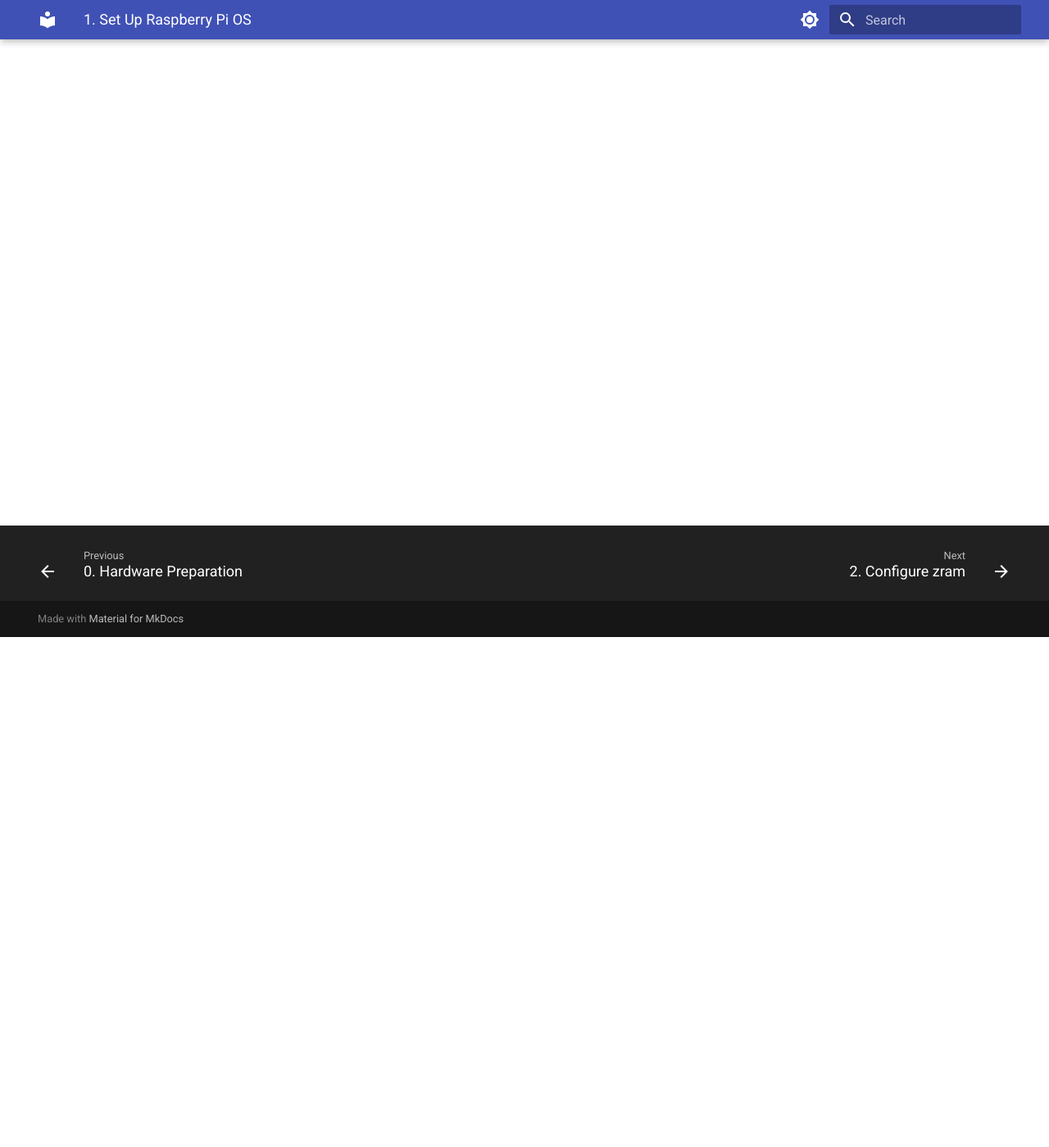
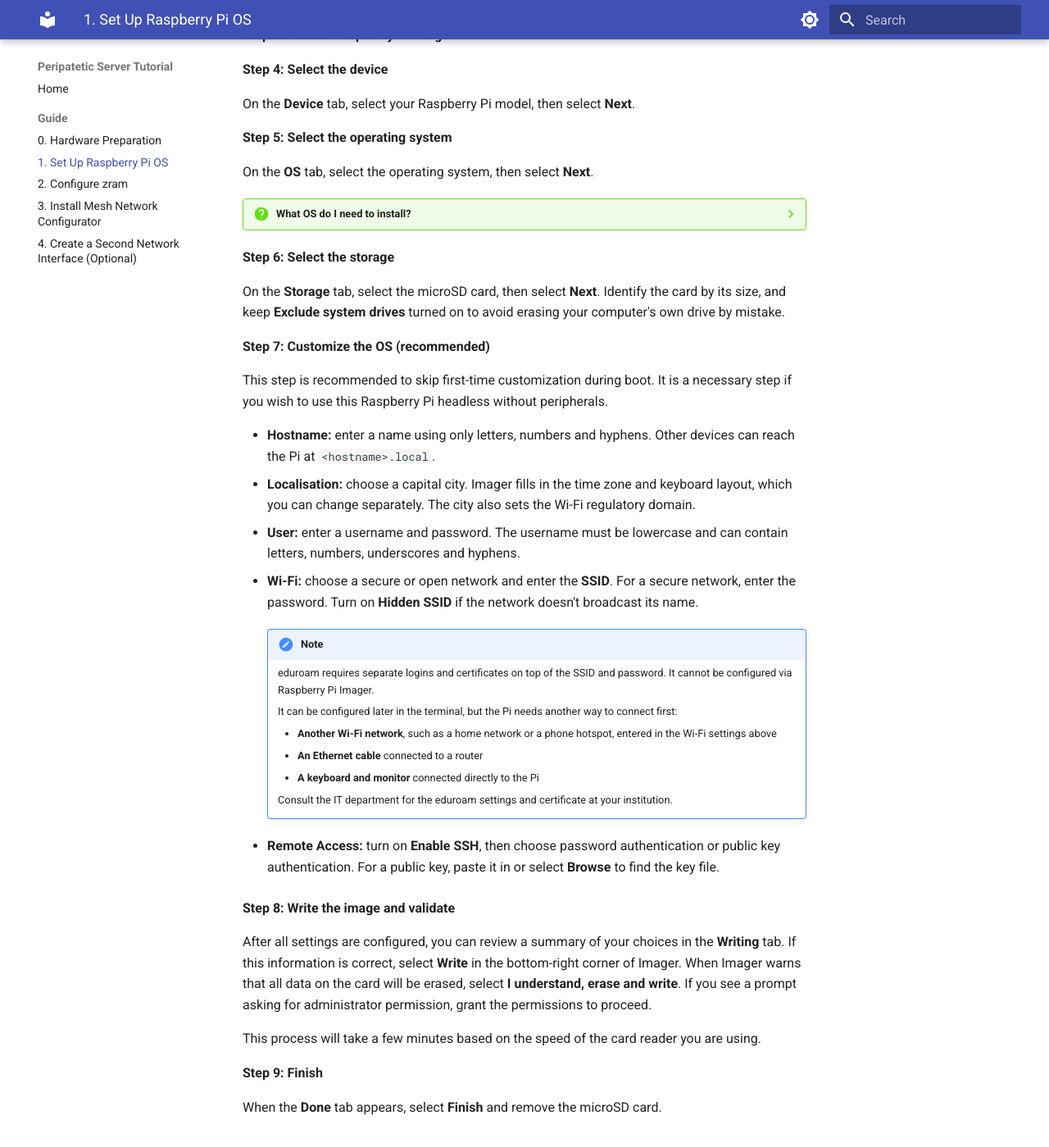
Before and after one commit to F1shcake-onegai/peripetatic_server_tutorial, an MkDocs documentation site: the page built from docs/guide/01-raspberry-pi-os.md, in a window 1280 px wide and 1400 px high, scrolled down 623 px. Shown: the whole window at 82% size. Built offline with MkDocs 1.6.1 and Material for MkDocs 9.7.7, drawn with Linux system fonts in a browser that asks for light colours; some of the changed text lies outside the part shown.

Commit message:
20260127+1 Using Raspberry Pi Imager

````diff
--- a/docs/guide/01-raspberry-pi-os.md
+++ b/docs/guide/01-raspberry-pi-os.md
@@ -2,6 +2,76 @@
 
 === "Using Raspberry Pi Imager"
 
+    **Step 1: Install Raspberry Pi Imager**
+
+    Download the installer for your computer's OS from <https://www.raspberrypi.com/software/>.
+
+    - **Windows:** run the downloaded `imager_*.exe` and follow the installer.
+    - **macOS:** open the downloaded `imager_*.dmg` and drag **Raspberry Pi Imager** into **Applications**.
+    - **Linux (x86_64):** make the downloaded AppImage executable, then run it in the terminal:
+
+        ```bash
+        chmod +x imager_*_amd64.AppImage
+        ./imager_*_amd64.AppImage
+        ```
+
+    **Step 2: Insert the microSD card**
+
+    Insert the microSD card into your computer's card slot, or into a USB card reader connected to the computer.
+
+    **Step 3: Launch Raspberry Pi Imager**
+
+    **Step 4: Select the device**
+
+    On the **Device** tab, select your Raspberry Pi model, then select **Next**.
+
+    **Step 5: Select the operating system**
+
+    On the **OS** tab, select the operating system, then select **Next**.
+
+    ??? question "What OS do I need to install?"
+        If you have a Raspberry Pi 4, 4B, etc., and want the benefit of a graphical interface, choose the recommended **Raspberry Pi OS (64-bit)**.
+
+        If you have a Raspberry Pi Zero 2 W, or wish to run it as a headless server, go to **Raspberry Pi OS (Other)** > select **Raspberry Pi OS Lite (64-bit)**.
+
+        For other devices, choose the one with the corresponding architecture.
+
+    **Step 6: Select the storage**
+
+    On the **Storage** tab, select the microSD card, then select **Next**. Identify the card by its size, and keep **Exclude system drives** turned on to avoid erasing your computer's own drive by mistake.
+
+    **Step 7: Customize the OS (recommended)**
+
+    This step is recommended to skip first-time customization during boot. It is a necessary step if you wish to use this Raspberry Pi headless without peripherals.
+
+    - **Hostname:** enter a name using only letters, numbers and hyphens. Other devices can reach the Pi at `<hostname>.local`.
+    - **Localisation:** choose a capital city. Imager fills in the time zone and keyboard layout, which you can change separately. The city also sets the Wi-Fi regulatory domain.
+    - **User:** enter a username and password. The username must be lowercase and can contain letters, numbers, underscores and hyphens.
+    - **Wi-Fi:** choose a secure or open network and enter the **SSID**. For a secure network, enter the password. Turn on **Hidden SSID** if the network doesn't broadcast its name.
+
+        !!! note
+            eduroam requires separate logins and certificates on top of the SSID and password. It cannot be configured via Raspberry Pi Imager.
+
+            It can be configured later in the terminal, but the Pi needs another way to connect first:
+
+            - **Another Wi-Fi network**, such as a home network or a phone hotspot, entered in the Wi-Fi settings above
+            - **An Ethernet cable** connected to a router
+            - **A keyboard and monitor** connected directly to the Pi
+
+            Consult the IT department for the eduroam settings and certificate at your institution.
+
+    - **Remote Access:** turn on **Enable SSH**, then choose password authentication or public key authentication. For a public key, paste it in or select **Browse** to find the key file.
+
+    **Step 8: Write the image and validate**
+
+    After all settings are configured, you can review a summary of your choices in the **Writing** tab. If this information is correct, select **Write** in the bottom-right corner of Imager. When Imager warns that all data on the card will be erased, select **I understand, erase and write**. If you see a prompt asking for administrator permission, grant the permissions to proceed.
+
+    This process will take a few minutes based on the speed of the card reader you are using.
+
+    **Step 9: Finish**
+
+    When the **Done** tab appears, select **Finish** and remove the microSD card.
+
 === "Using Rufus (Windows)"
 
 === "Using dd (Linux / macOS)"
````
